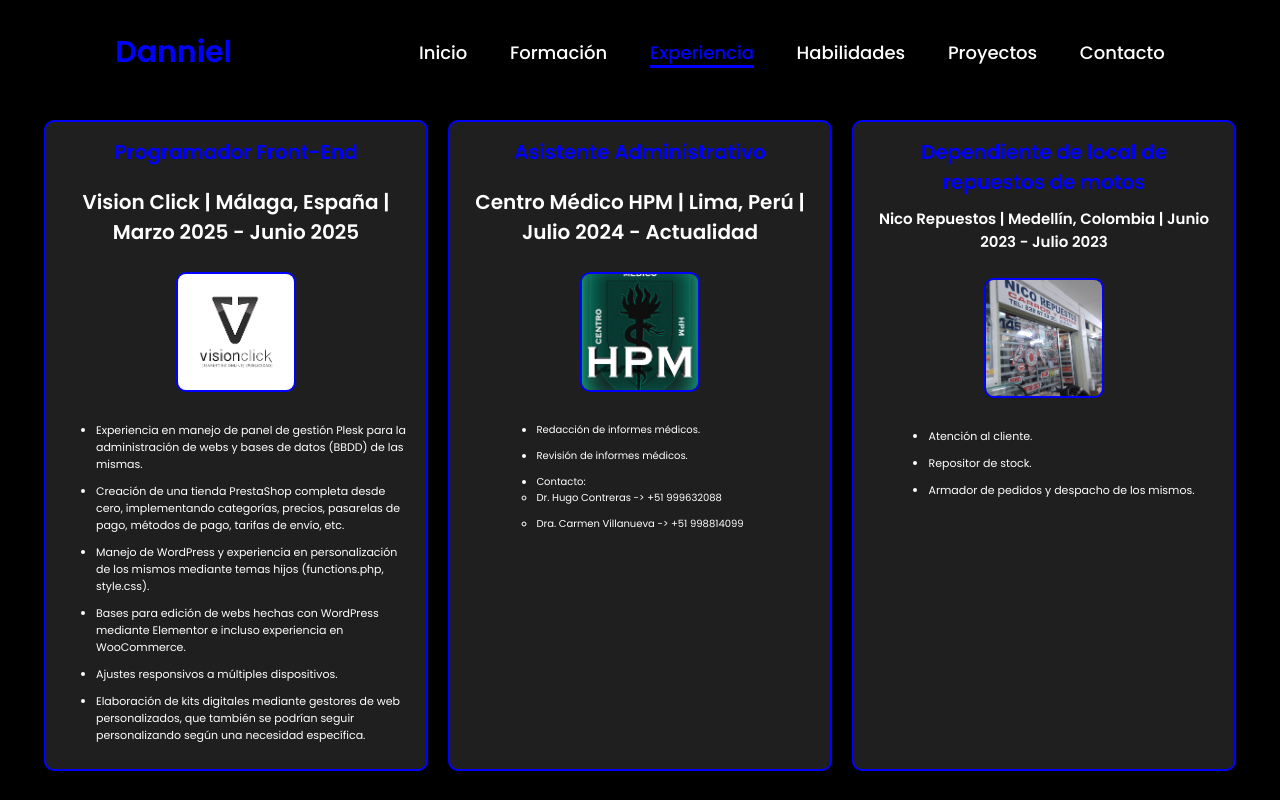
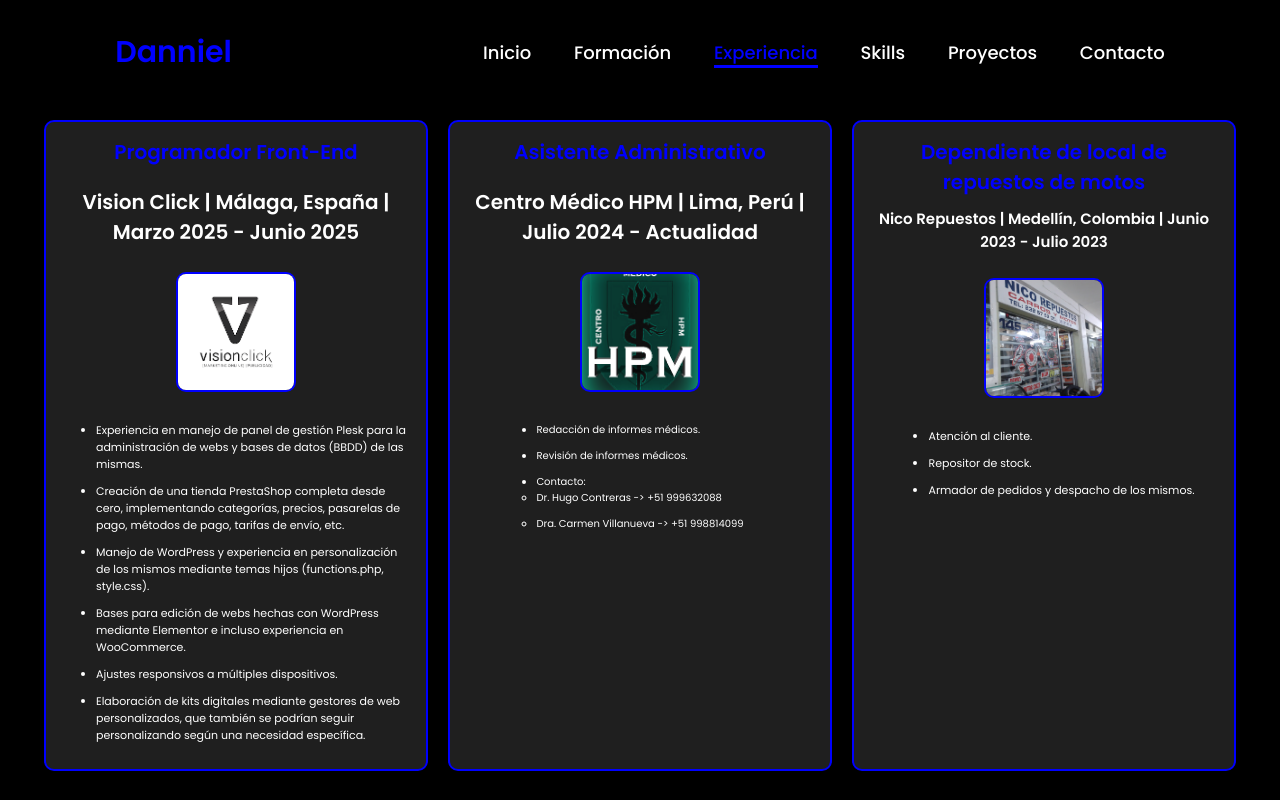
Before and after one commit to dshikina/PORTFOLIO, a plain HTML site: page experiencia.html in a window 1280 px wide. Shown: the top 800 px of the page. Drawn offline with Linux system fonts and the light colour scheme.

Commit message:
Update experiencia.html

```diff
--- a/experiencia.html
+++ b/experiencia.html
@@ -15,7 +15,7 @@
             <a href="index.html">Inicio</a>
             <a href="formacion.html">Formación</a>
             <a href="experiencia.html" class="activo">Experiencia</a>
-            <a href="skills.html">Habilidades</a>
+            <a href="skills.html">Skills</a>
             <a href="proyecto.html">Proyectos</a>
             <a href="contacto.html">Contacto</a>
         </nav>
```
